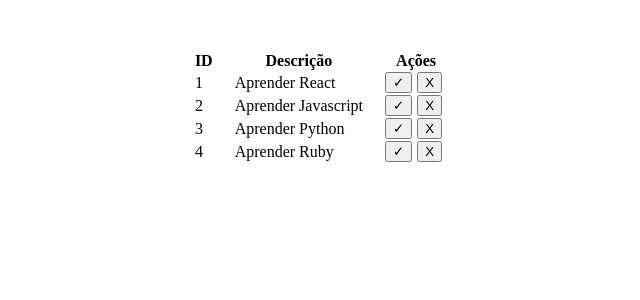
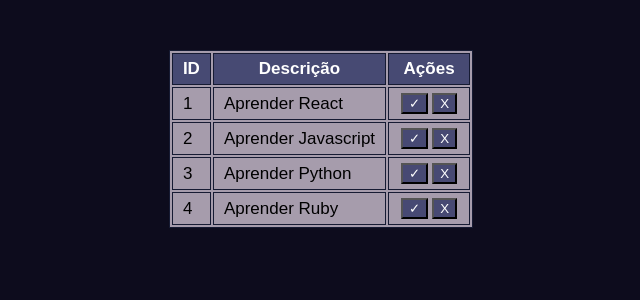
Before and after one commit to kaua-reis-clear/TodoApp_React, a React (Create React App) app in the folder frontend/: page / in a window 1280 px wide. Shown: the top 300 px of the page, without its empty margins (319-959 px from the left). Built offline with nearby package versions, Linux system fonts and the light colour scheme.

Commit message:
added styles to table and main app components.

```diff
--- a/frontend/src/components/Table.jsx
+++ b/frontend/src/components/Table.jsx
@@ -10,7 +10,7 @@ function Table(props) {
           <tr key={item.id}>
             <td>{item.id}</td>
             <td>{item.desc}</td>
-            <td>
+            <td className='actions'>
               <button className='done'>✓</button>
               <button>X</button>
             </td>
@@ -21,7 +21,7 @@ function Table(props) {
   }
 
   return (
-    <table className='table'>
+    <table>
       <thead>
         <tr>
           <th>ID</th>
--- a/frontend/src/styles/App.css
+++ b/frontend/src/styles/App.css
@@ -1,3 +1,7 @@
+* {
+    font-family: Arial, Helvetica, sans-serif;
+}
+
 body {
     margin: 0
 }
@@ -7,4 +11,5 @@ body {
     height: 100vh;
     justify-content: center;
     align-items: start;
+    background-color: #0D0C1D;
 }
--- a/frontend/src/styles/Table.css
+++ b/frontend/src/styles/Table.css
@@ -1,11 +1,25 @@
-.table {
+table {
     margin-top: 50px;
+    background-color: #A69CAC;
+    border: 1px solid #161B33;
+    font-size: 17px;
+}
+
+thead {
+    background-color: hwb(237 28% 55%);
 }
 
 td, th {
-    padding: 0 10px;
+    padding: 5px 10px;
+    border: 1px solid #161B33
+}
+
+th {
+    color: #FFF
 }
 
 button {
-    margin-right: 5px;
+    margin: 0 2px;
+    background-color: #474973;
+    color: #FFF;
 }
```
